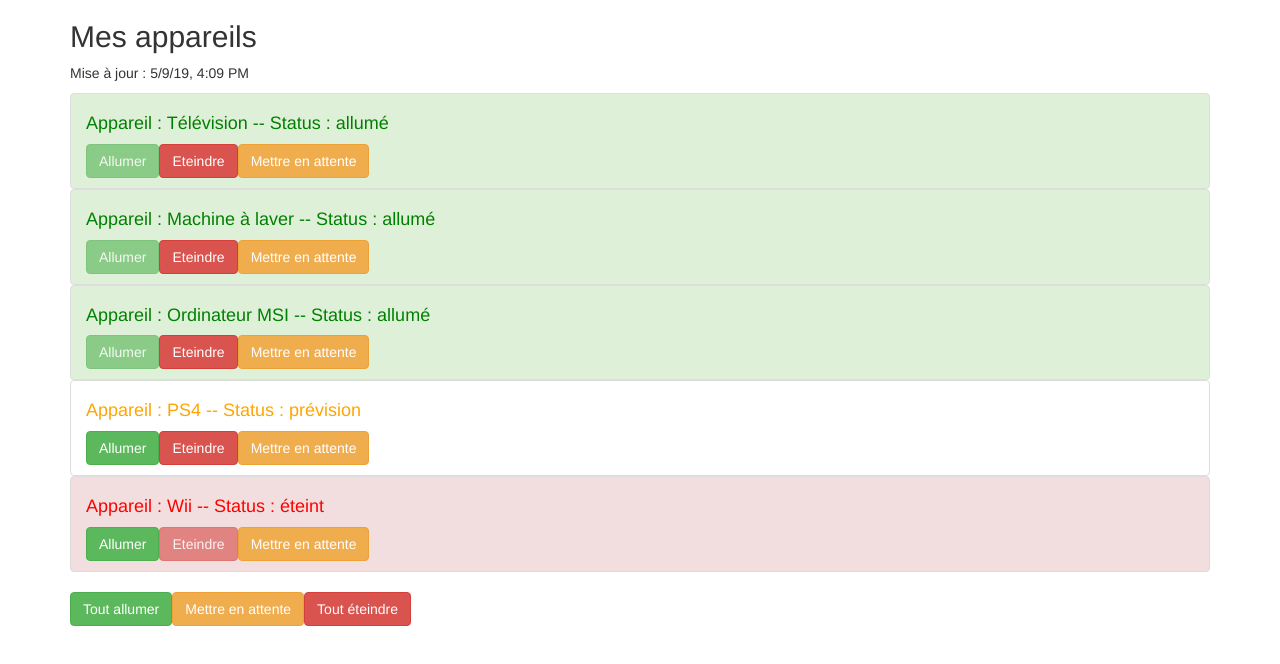
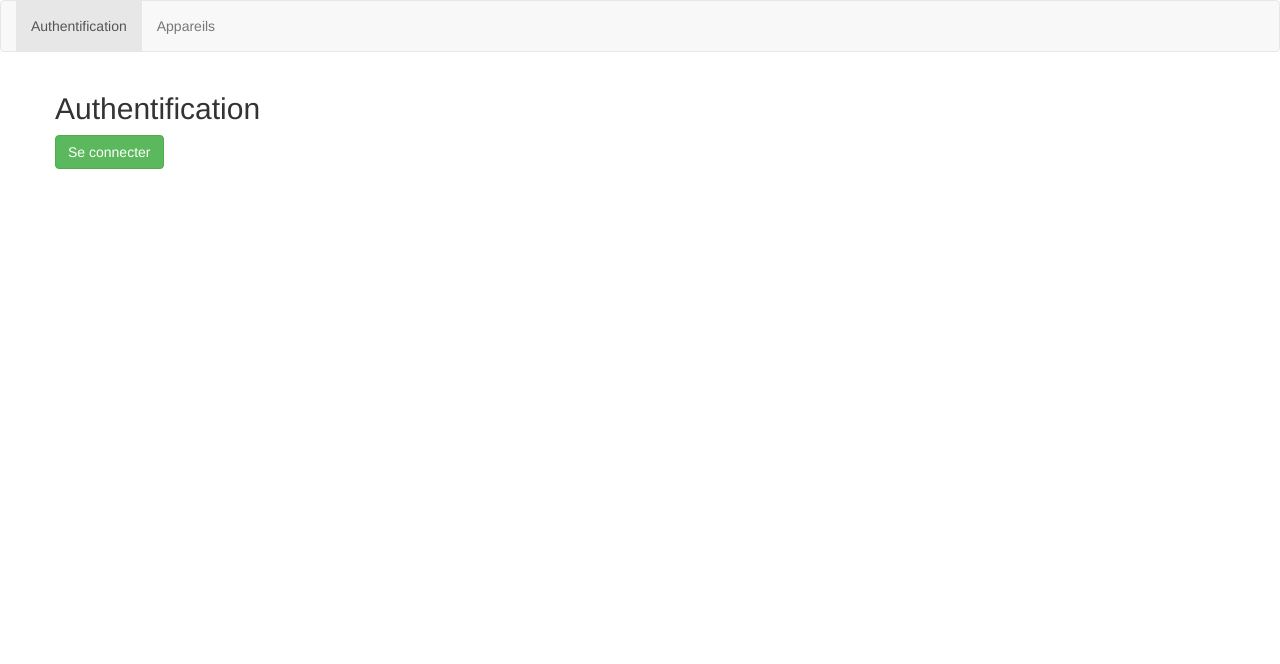
Before and after one commit to Jesdax/learnWithAngularProject, an Angular app: page /auth in a window 1280 px wide. Shown: the top 664 px of the page. Built offline with nearby package versions, Linux system fonts and the light colour scheme.

Commit message:
Use && practice routerLink and router

```diff
--- a/src/app/app.component.html
+++ b/src/app/app.component.html
@@ -1,21 +1,13 @@
+<nav class="navbar navbar-default">
+  <div class="container-fluid">
+    <ul class="nav navbar-nav">
+      <li routerLinkActive="active"><a routerLink="auth">Authentification</a></li>
+      <li routerLinkActive="active"><a routerLink="devices">Appareils</a></li>
+    </ul>
+  </div>
+</nav>
 <div class="container">
   <div class="row">
-    <div class="col-xs-12">
-      <h2>Mes appareils</h2>
-
-      <p>Mise à jour : {{ lastUpdate | async | date: 'short' | uppercase }}</p>
-      <ul class="list-group">
-        <app-device *ngFor="let device of devices; let i = index" [indexOfDevice]="i" [deviceName]="device.name" [deviceStatus]="device.status"></app-device>
-      </ul>
-      <button class="btn btn-success"
-              [disabled]="!$isAuth"
-              (click)="onAllumer()">Tout allumer</button>
-      <button class="btn btn-warning" (click)="onPrevent()">
-        Mettre en attente
-      </button>
-      <button class="btn btn-danger"
-              (click)="onOff()"> Tout éteindre
-      </button>
-    </div>
+    <router-outlet></router-outlet>
   </div>
 </div>
--- a/src/app/app.component.ts
+++ b/src/app/app.component.ts
@@ -1,56 +1,13 @@
-import {Component, OnInit} from '@angular/core';
-import {DeviceServices} from './services/device.services';
+import {Component} from '@angular/core';
+
 
 @Component({
   selector: 'app-root',
   templateUrl: './app.component.html',
   styleUrls: ['./app.component.scss']
 })
-export class AppComponent implements OnInit {
-  $isAuth = false;
+export class AppComponent {
+  constructor() {
 
-  lastUpdate = new Promise(
-    // tslint:disable-next-line:no-shadowed-variable
-    (resolve) => {
-        const date = new Date();
-        setTimeout(
-          () => {
-            resolve(date);
-          }, 2000
-        );
-      }
-  );
-
-  devices: any[];
-
-  constructor(private deviceServices: DeviceServices) {
-    setTimeout(
-      () => {
-        this.$isAuth = true;
-      }, 1000
-    );
-    /*setTimeout(
-      () => {
-      this.$test = true;
-      }, 2000
-    );*/
   }
-  ngOnInit(): void {
-    this.devices = this.deviceServices.devices;
-  }
-
-  onAllumer() {
-    this.deviceServices.switchOnAll();
-  }
-
-  onOff() {
-    this.deviceServices.switchOffAll();
-  }
-
-  onPrevent() {
-    this.deviceServices.switchPreventAll();
-  }
-  /*onTest() {
-    alert('Attention !');
-  }*/
 }
--- a/src/app/app.module.ts
+++ b/src/app/app.module.ts
@@ -7,19 +7,32 @@ import { FirstCompComponent } from './first-comp/first-comp.component';
 import { DeviceComponent } from './device/device.component';
 
 import { DeviceServices } from './services/device.services';
+import { AuthComponent } from './auth/auth.component';
+import { DeviceViewComponent } from './device-view/device-view.component';
+import { RouterModule, Routes} from '@angular/router';
+import {AuthService} from './services/auth.service';
 
+const appRoutes: Routes = [
+  { path: 'devices', component: DeviceViewComponent },
+  { path: 'auth', component: AuthComponent },
+  { path: '', component: DeviceViewComponent }
+  ];
 @NgModule({
   declarations: [
     AppComponent,
     FirstCompComponent,
-    DeviceComponent
+    DeviceComponent,
+    AuthComponent,
+    DeviceViewComponent
   ],
   imports: [
     BrowserModule,
-    FormsModule
+    FormsModule,
+    RouterModule.forRoot(appRoutes)
   ],
   providers: [
-    DeviceServices
+    DeviceServices,
+    AuthService
   ],
   bootstrap: [AppComponent]
 })
--- /dev/null
+++ b/src/app/auth/auth.component.html
@@ -0,0 +1,3 @@
+<h2>Authentification</h2>
+<button class="btn btn-success" *ngIf="!authStatus" (click)="onSignIn()">Se connecter</button>
+<button class="btn btn-danger" *ngIf="authStatus" (click)="onSignOut()">Se déconnecter</button>
--- /dev/null
+++ b/src/app/auth/auth.component.ts
@@ -0,0 +1,32 @@
+import { Component, OnInit } from '@angular/core';
+import {AuthService} from '../services/auth.service';
+import {Router} from '@angular/router';
+
+@Component({
+  selector: 'app-auth',
+  templateUrl: './auth.component.html',
+  styleUrls: ['./auth.component.scss']
+})
+export class AuthComponent implements OnInit {
+
+  authStatus: boolean;
+  constructor(private authService: AuthService, private router: Router) { }
+
+  ngOnInit() {
+    this.authStatus = this.authService.isAuth;
+  }
+
+  onSignIn() {
+    this.authService.signIn().then(
+      () => {
+        this.authStatus = this.authService.isAuth;
+        this.router.navigate(['devices']);
+      }
+    );
+  }
+
+  onSignOut() {
+    this.authService.signOut();
+    this.authStatus = this.authService.isAuth;
+  }
+}
--- /dev/null
+++ b/src/app/device-view/device-view.component.html
@@ -0,0 +1,17 @@
+<div class="col-xs-12">
+  <h2>Mes appareils</h2>
+
+  <p>Mise à jour : {{ lastUpdate | async | date: 'short' | uppercase }}</p>
+  <ul class="list-group">
+    <app-device *ngFor="let device of devices; let i = index" [indexOfDevice]="i" [deviceName]="device.name" [deviceStatus]="device.status"></app-device>
+  </ul>
+  <button class="btn btn-success"
+          [disabled]="!$isAuth"
+          (click)="onAllumer()">Tout allumer</button>
+  <button class="btn btn-warning" (click)="onPrevent()">
+    Mettre en attente
+  </button>
+  <button class="btn btn-danger"
+          (click)="onOff()"> Tout éteindre
+  </button>
+</div>
--- /dev/null
+++ b/src/app/device-view/device-view.component.ts
@@ -0,0 +1,66 @@
+import { Component, OnInit } from '@angular/core';
+import {DeviceServices} from '../services/device.services';
+
+@Component({
+  selector: 'app-device-view',
+  templateUrl: './device-view.component.html',
+  styleUrls: ['./device-view.component.scss']
+})
+export class DeviceViewComponent implements OnInit {
+
+  $isAuth = false;
+
+  lastUpdate = new Promise(
+    // tslint:disable-next-line:no-shadowed-variable
+    (resolve) => {
+      const date = new Date();
+      setTimeout(
+        () => {
+          resolve(date);
+        }, 2000
+      );
+    }
+  );
+
+  devices: any[];
+
+  constructor(private deviceServices: DeviceServices) {
+    setTimeout(
+      () => {
+        this.$isAuth = true;
+      }, 1000
+    );
+    /*setTimeout(
+      () => {
+      this.$test = true;
+      }, 2000
+    );*/
+  }
+  ngOnInit(): void {
+    this.devices = this.deviceServices.devices;
+  }
+
+  onAllumer() {
+    this.deviceServices.switchOnAll();
+  }
+
+  onOff() {
+    if (confirm('Etes-vous sûr de voiloir éteindre tous vos appareils ?')) {
+      this.deviceServices.switchOffAll();
+    } else {
+      return null;
+    }
+  }
+
+  onPrevent() {
+    if (confirm('Etes-vous sûr de vouloir mettre en attente tous vos appareils ?')) {
+      this.deviceServices.switchPreventAll();
+    } else {
+      return null;
+    }
+  }
+  /*onTest() {
+    alert('Attention !');
+  }*/
+
+}
--- /dev/null
+++ b/src/app/services/auth.service.ts
@@ -0,0 +1,22 @@
+export class AuthService {
+
+  isAuth = false;
+
+  signIn() {
+    return new Promise(
+      ((resolve, reject) => {
+        setTimeout(
+          () => {
+            this.isAuth = true;
+            resolve(true);
+          }, 2000
+        );
+      })
+    );
+  }
+
+  signOut() {
+    this.isAuth = false;
+  }
+
+}
```
Also changed, not shown: src/app/auth/auth.component.scss (added), src/app/device-view/device-view.component.scss (added), 2 other files (tests, documents, lock files or other folders).
